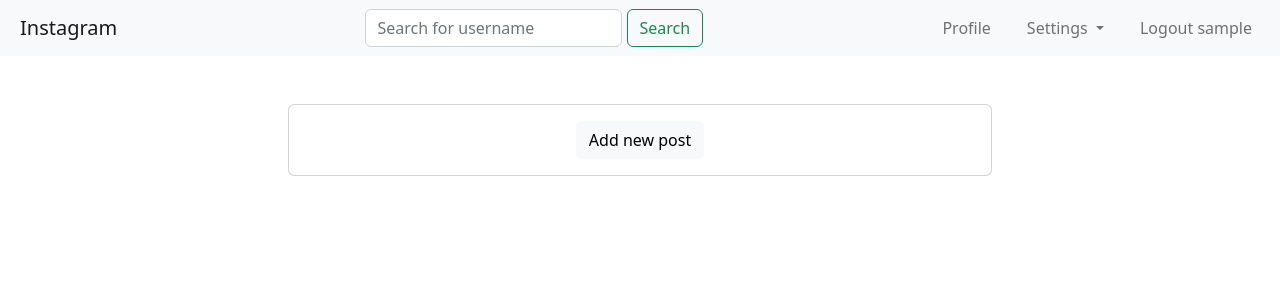
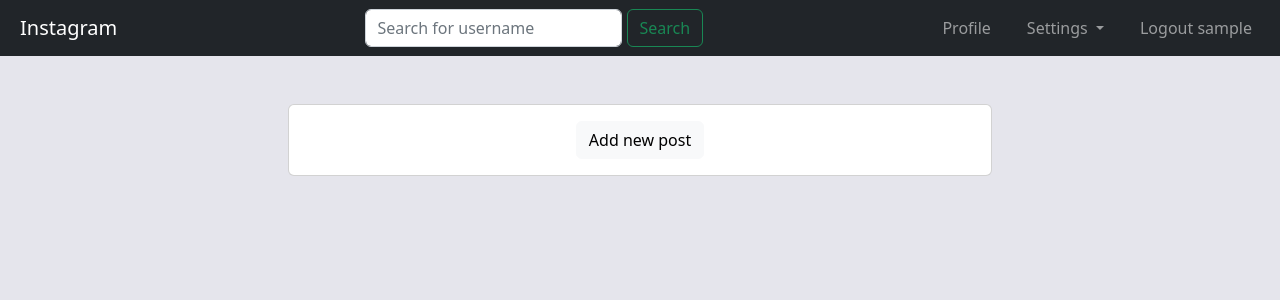
Before and after one commit to krzysztofgrabczynski/Instagram---Django-project, a Django app: page /instagram/ in a window 1280 px wide. Shown: the top 300 px of the page. Run offline with Django 4.2, Linux system fonts and the light colour scheme; the visitor is signed in with stand-in values (Sample User, id 1); data that the repository does not hold is empty; some libraries are stand-ins or nearby versions.

Commit message:
Refactor

```diff
--- a/main/templates/menu.html
+++ b/main/templates/menu.html
@@ -1,6 +1,6 @@
 {% load bootstrap %}
 
-<nav class="navbar navbar-expand-lg navbar-light bg-light">
+<nav class="navbar navbar-expand-lg navbar-dark bg-dark">
     <a class="navbar-brand" href="{% url 'home' %}">Instagram</a>
     <button class="navbar-toggler" type="button" data-toggle="collapse" data-target="#navbarSupportedContent" aria-controls="navbarSupportedContent" aria-expanded="false" aria-label="Toggle navigation">
       <span class="navbar-toggler-icon"></span>
--- a/static_dir/base.css
+++ b/static_dir/base.css
@@ -26,3 +26,7 @@ a:hover {
 i {
     font-size: 20px;
 }
+
+body {
+    background-color: #e5e5ec;
+}
```
Also changed, not shown: media_dir/posts_imgs/avatar_HRDAAfj.jpg (added).
